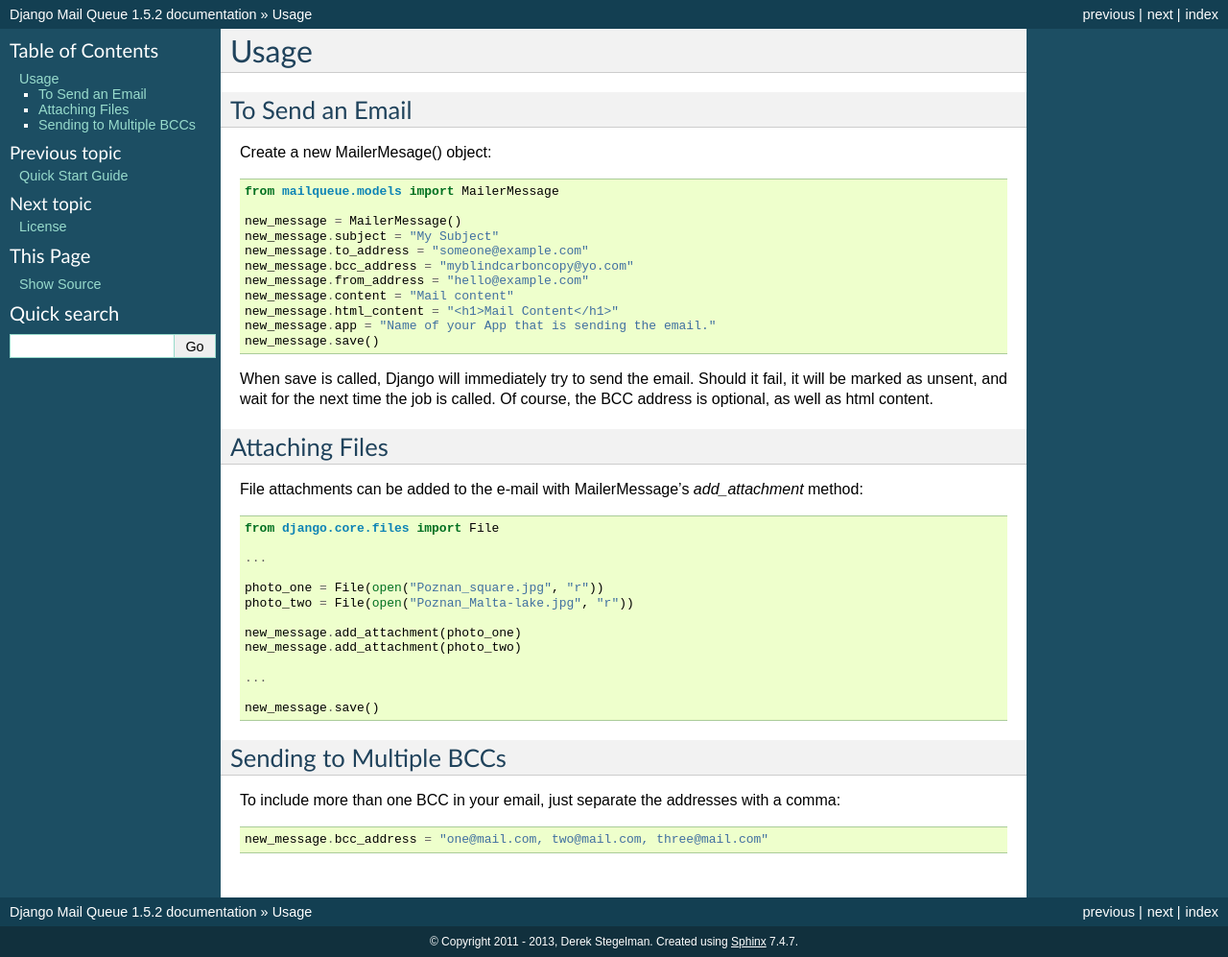
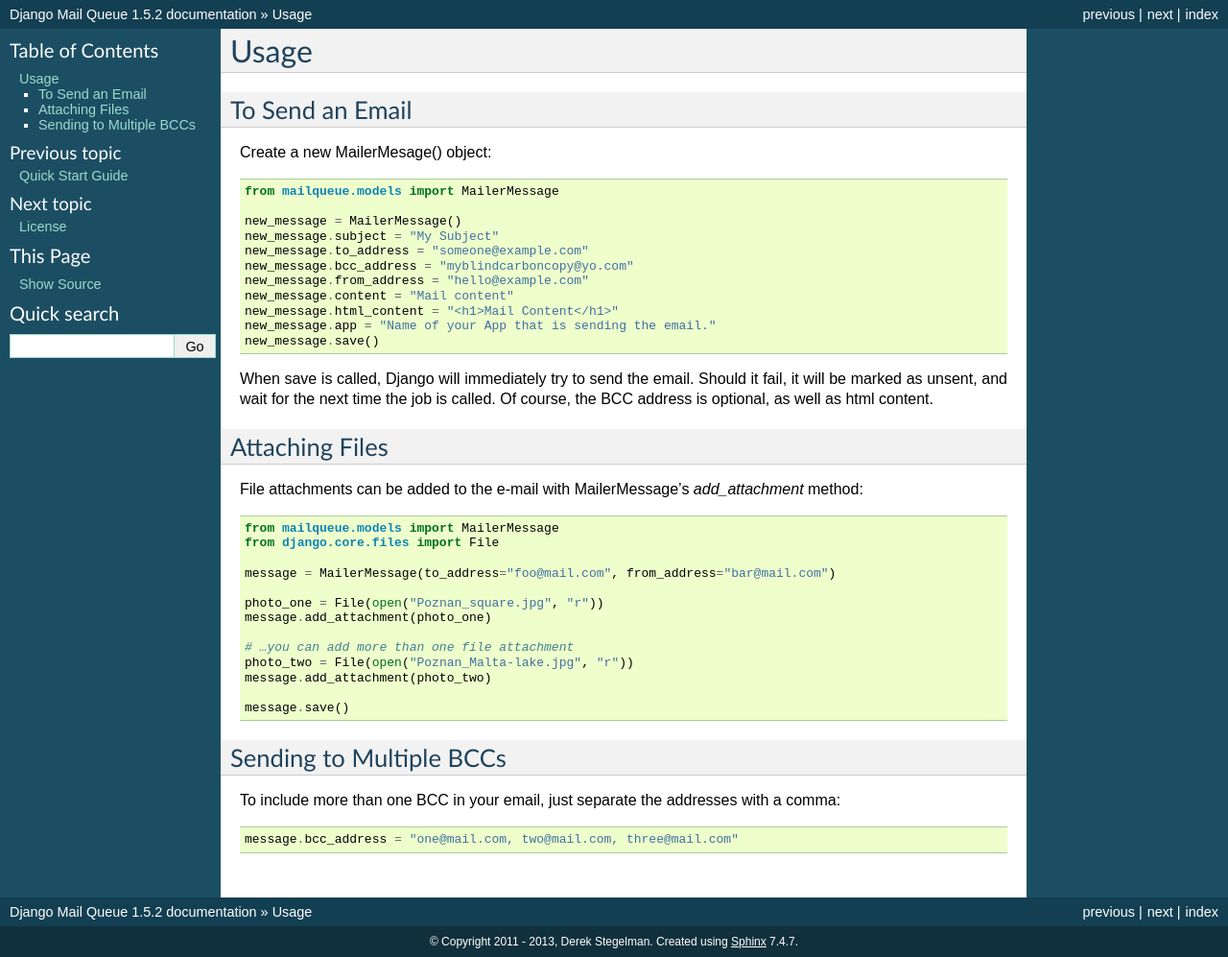
Before and after one commit to dstegelman/django-mail-queue, a Sphinx documentation site: the page built from docs/source/usage.rst, in a window 1280 px wide. Shown: the whole page at 96% size. Built offline with Sphinx 7.4.7, drawn with Linux system fonts in a browser that asks for light colours.

```diff
--- a/docs/source/usage.rst
+++ b/docs/source/usage.rst
@@ -29,19 +29,19 @@ Attaching Files
 
 File attachments can be added to the e-mail with MailerMessage's `add_attachment` method::
 
+    from mailqueue.models import MailerMessage
     from django.core.files import File
 
-    ...
+    message = MailerMessage(to_address="foo@mail.com", from_address="bar@mail.com")
 
     photo_one = File(open("Poznan_square.jpg", "r"))
+    message.add_attachment(photo_one)
+
+    # …you can add more than one file attachment
     photo_two = File(open("Poznan_Malta-lake.jpg", "r"))
+    message.add_attachment(photo_two)
 
-    new_message.add_attachment(photo_one)
-    new_message.add_attachment(photo_two)
-
-    ...
-
-    new_message.save()
+    message.save()
 
 
 
@@ -50,4 +50,4 @@ Sending to Multiple BCCs
 
 To include more than one BCC in your email, just separate the addresses with a comma::
 
-    new_message.bcc_address = "one@mail.com, two@mail.com, three@mail.com"
+    message.bcc_address = "one@mail.com, two@mail.com, three@mail.com"
```
Also changed, not shown: docs/source/index.rst (+7 -7 lines).
